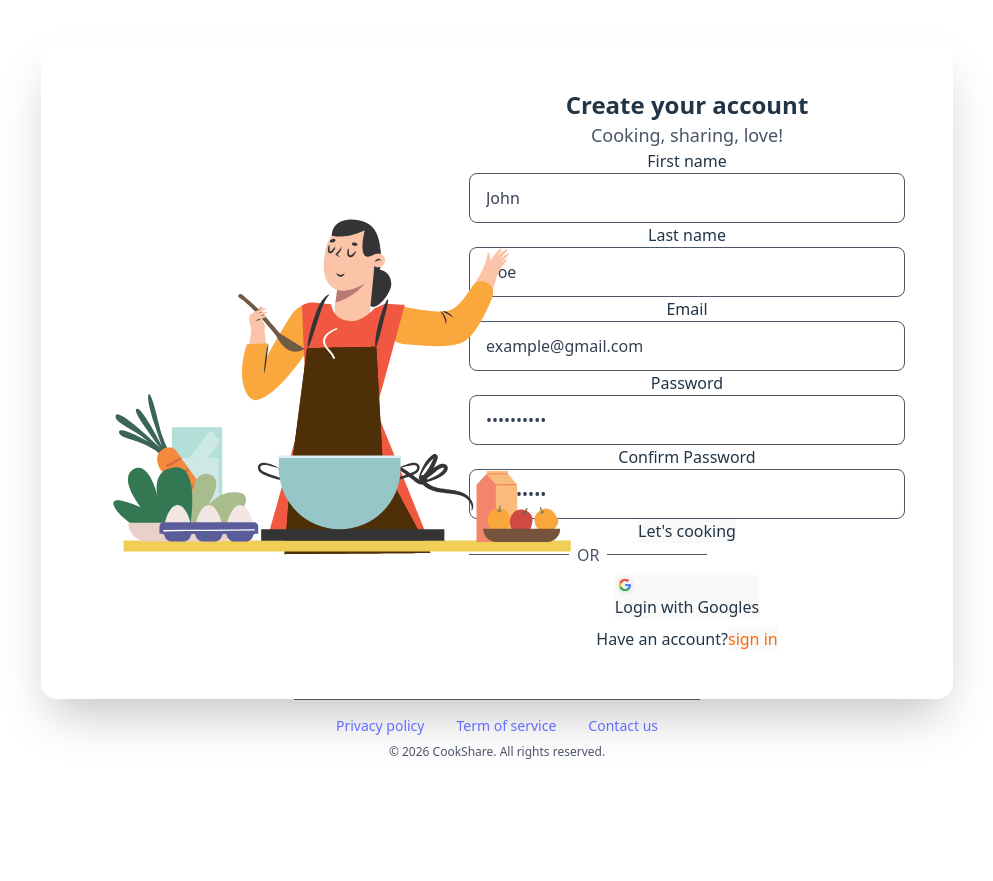
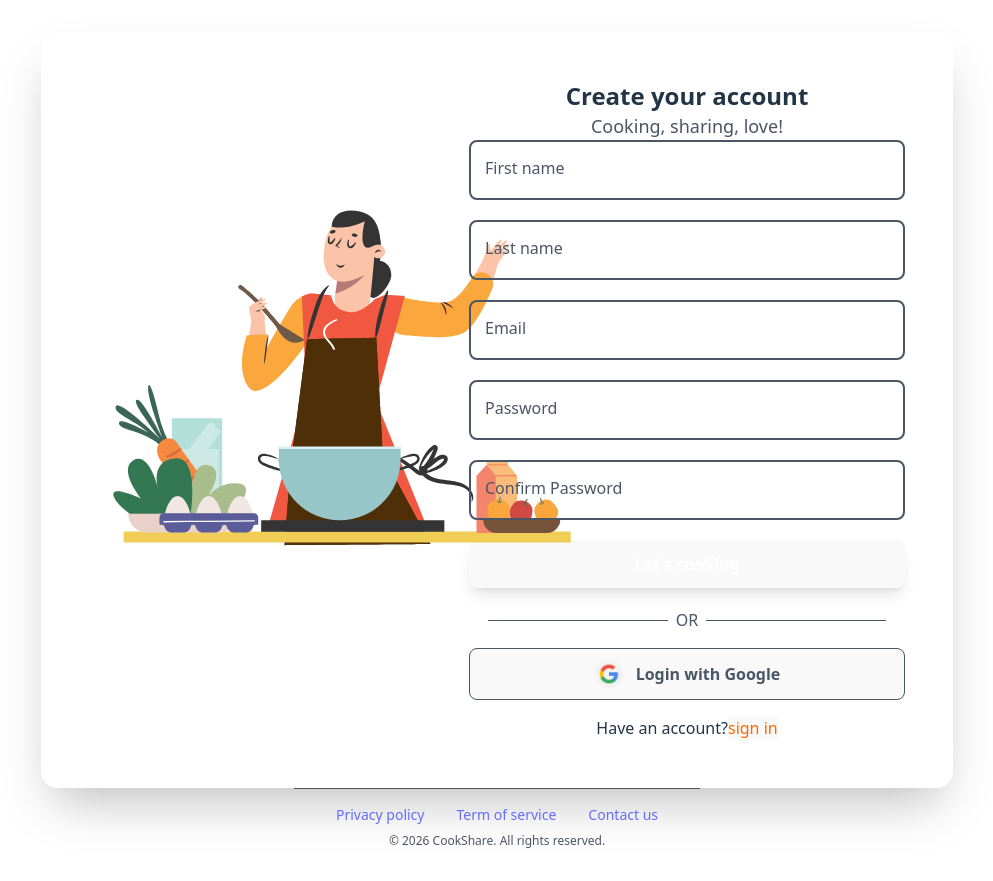
Before and after one commit to c-andriam/transcendence, a React (Vite) app in the folder client/: page /register in a window 1280 px wide. Shown: the whole page, without its empty margins (143-1136 px from the left). Before the commit the page ends 800 px from the top, so only its background shows below. Built offline with nearby package versions, Linux system fonts and the light colour scheme; the HTML template or start-up script is replaced by a standard one.

Commit message:
style: make style page Register

```diff
--- a/client/src/pages/Login.tsx
+++ b/client/src/pages/Login.tsx
@@ -92,7 +92,7 @@ const Login = () => {
                                             py-2.5 rounded-lg font-semibold hover:bg-orange-400
                                             transition duration-200 flex items-center justify-center gap-3 my-2"
                                     >
-                                        <img style={{ width: "30px", height: "30px" }} src={GoogleLogo} />Login with Googles
+                                        <img style={{ width: "30px", height: "30px" }} src={GoogleLogo} />Login with Google
                                     </button>
                                     <div>
                                         <p
@@ -109,7 +109,7 @@ const Login = () => {
                     </section>
                 </div>
             </div>
-            <footer className="mt-auto">
+            <footer>
                 <Footer />
             </footer>
         </>
--- a/client/src/pages/Register.tsx
+++ b/client/src/pages/Register.tsx
@@ -19,64 +19,123 @@ const Register = () => {
                                 <p className="text-2xl font-bold">Create your account</p>
                                 <p className="text-lg text-gray-600">Cooking, sharing, love!</p>
                             </div>
-                            <form action="">
-                                <div>
-                                    <label htmlFor="firstName">First name</label>
+                            <form action="" className='space-y-5'>
+                                <div className="relative">
                                     <input
                                         type="text"
-                                        placeholder="John"
+                                        placeholder=" "
                                         id="firstName"
-                                        className="placeholder:text-gray-700 w-full px-4 py-3 border border-gray-600 rounded-lg focus:ring-2 focus:ring-orange-500 focus:border-transparent outline-none transition"
+                                        className="peer w-full px-4 pt-6 pb-2 border-2 border-gray-600
+                                            rounded-lg focus:ring-2 focus:ring-orange-500 outline-none"
                                     />
+                                    <label
+                                        htmlFor="firstName"
+                                        className="absolute left-4 top-4 text-gray-600 transition-all duration-200
+                                            peer-placeholder-shown:top-4 peer-placeholder-shown:text-base
+                                            peer-focus:top-2 peer-focus:text-xs peer-focus:text-orange-500
+                                            text-sm font-medium mb-2
+                                            peer-[:not(:placeholder-shown)]:top-2 peer-[:not(:placeholder-shown)]:text-xs"
+                                    >
+                                        First name
+                                    </label>
                                 </div>
-                                <div>
-                                    <label htmlFor="lastName">Last name</label>
+                                <div className="relative">
                                     <input
                                         type="text"
-                                        placeholder="Doe"
+                                        placeholder=" "
                                         id="lastName"
-                                        className="placeholder:text-gray-700 w-full px-4 py-3 border border-gray-600 rounded-lg focus:ring-2 focus:ring-orange-500 focus:border-transparent outline-none transition"
+                                        className="peer w-full px-4 pt-6 pb-2 border-2 border-gray-600
+                                            rounded-lg focus:ring-2 focus:ring-orange-500 outline-none"
                                     />
+                                    <label
+                                        htmlFor="lastName"
+                                        className="absolute left-4 top-4 text-gray-600 transition-all duration-200
+                                            peer-placeholder-shown:top-4 peer-placeholder-shown:text-base
+                                            peer-focus:top-2 peer-focus:text-xs peer-focus:text-orange-500
+                                            text-sm font-medium mb-2
+                                            peer-[:not(:placeholder-shown)]:top-2 peer-[:not(:placeholder-shown)]:text-xs"
+                                    >
+                                        Last name
+                                    </label>
                                 </div>
-                                <div>
-                                    <label htmlFor="email">Email</label>
+                                <div className="relative">
                                     <input
                                         type="email"
-                                        placeholder="example@gmail.com"
+                                        placeholder=" "
                                         id="email"
-                                        className="placeholder:text-gray-700 w-full px-4 py-3 border border-gray-600 rounded-lg focus:ring-2 focus:ring-orange-500 focus:border-transparent outline-none transition"
+                                        className="peer w-full px-4 pt-6 pb-2 border-2 border-gray-600
+                                            rounded-lg focus:ring-2 focus:ring-orange-500 outline-none"
                                     />
+                                    <label
+                                        htmlFor="email"
+                                        className="absolute left-4 top-4 text-gray-600 transition-all duration-200
+                                            peer-placeholder-shown:top-4 peer-placeholder-shown:text-base
+                                            peer-focus:top-2 peer-focus:text-xs peer-focus:text-orange-500
+                                            text-sm font-medium mb-2
+                                            peer-[:not(:placeholder-shown)]:top-2 peer-[:not(:placeholder-shown)]:text-xs"
+                                    >
+                                        Email
+                                    </label>
                                 </div>
-                                <div>
-                                    <label htmlFor="password">Password</label>
+                                <div className="relative">
                                     <input
                                         type="password"
-                                        placeholder="••••••••••"
+                                        placeholder=" "
                                         id="password"
-                                        className="placeholder:text-gray-700 w-full px-4 py-3 border border-gray-600 rounded-lg focus:ring-2 focus:ring-orange-500 focus:border-transparent outline-none transition"
-                                    />
+                                        className="peer w-full px-4 pt-6 pb-2 border-2 border-gray-600
+                                            rounded-lg focus:ring-2 focus:ring-orange-500 outline-none"                                    />
+                                    <label
+                                        htmlFor="password"
+                                        className="absolute left-4 top-4 text-gray-600 transition-all duration-200
+                                            peer-placeholder-shown:top-4 peer-placeholder-shown:text-base
+                                            peer-focus:top-2 peer-focus:text-xs peer-focus:text-orange-500
+                                            text-sm font-medium mb-2
+                                            peer-[:not(:placeholder-shown)]:top-2 peer-[:not(:placeholder-shown)]:text-xs"
+                                    >
+                                        Password
+                                    </label>
                                 </div>
-                                <div>
-                                    <label htmlFor="confirmPassword">Confirm Password</label>
+                                <div className="relative">
                                     <input
                                         type="password"
-                                        placeholder="••••••••••"
+                                        placeholder=" "
                                         id="confirmPassword"
-                                        className="placeholder:text-gray-700 w-full px-4 py-3 border border-gray-600 rounded-lg focus:ring-2 focus:ring-orange-500 focus:border-transparent outline-none transition"
+                                        className="peer w-full px-4 pt-6 pb-2 border-2 border-gray-600
+                                            rounded-lg focus:ring-2 focus:ring-orange-500 outline-none"
                                     />
+                                    <label
+                                        htmlFor="confirmPassword"
+                                        className="absolute left-4 top-4 text-gray-600 transition-all duration-200
+                                            peer-placeholder-shown:top-4 peer-placeholder-shown:text-base
+                                            peer-focus:top-2 peer-focus:text-xs peer-focus:text-orange-500
+                                            text-sm font-medium mb-2
+                                            peer-[:not(:placeholder-shown)]:top-2 peer-[:not(:placeholder-shown)]:text-xs"
+                                    >
+                                        Confirm Password
+                                    </label>
                                 </div>
-                                <button type="submit">Let's cooking</button>
+                                <button
+                                    type="submit"
+                                    className="w-full bg-orange-400 text-white py-3 rounded-lg
+                                        hover:bg-orange-600 transition duration-200
+                                        shadow-lg hover:shadow-xl font-semibold"
+                                >
+                                    Let's cooking
+                                </button>
                                 <div className="flex flex-col gap-2">
-                                    <div className="flex flex-row gap-2 items-center">
-                                        <div className="w-[100px] h-px bg-gray-600"></div>
+                                    <div className="flex flex-row gap-2 items-center justify-center">
+                                        <div className="w-[180px] h-px bg-gray-600"></div>
                                         <p className="text-center text-gray-600">OR</p>
-                                        <div className="w-[100px] h-px bg-gray-600"></div>
+                                        <div className="w-[180px] h-px bg-gray-600"></div>
                                     </div>
-                                    <div>
-                                        <button>
-                                            <img style={{ width: "20px", height: "20px" }} src={GoogleLogo} />Login with Googles
-                                        </button>
-                                    </div>
+                                    <button
+                                        type="submit"
+                                        className="w-full bg-white/90 border text-gray-600 text-center
+                                            py-2.5 rounded-lg font-semibold hover:bg-orange-400
+                                            transition duration-200 flex items-center justify-center gap-3 my-2"
+                                    >
+                                        <img style={{ width: "30px", height: "30px" }} src={GoogleLogo} />Login with Google
+                                    </button>
                                     <div>
                                         <p>Have an account?
                                             <NavigationButton to="/login" variant="outline">
```
